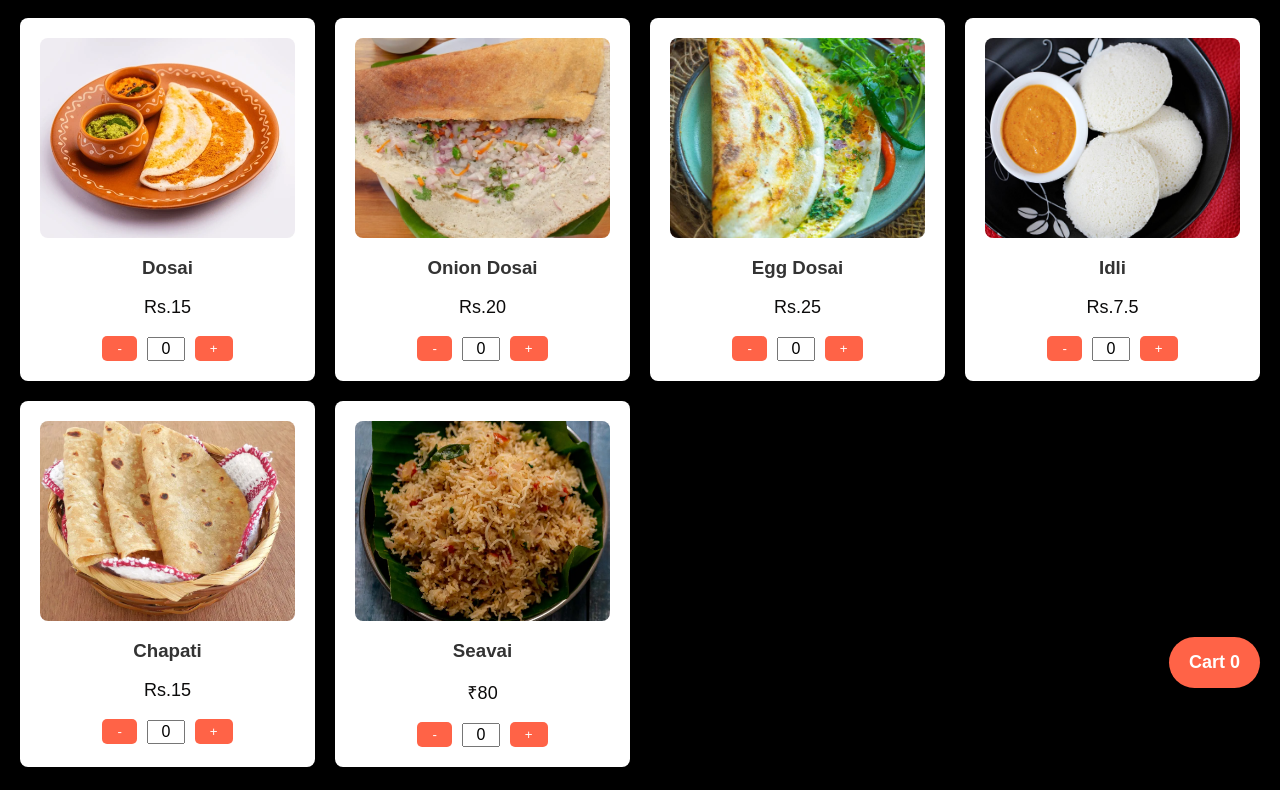
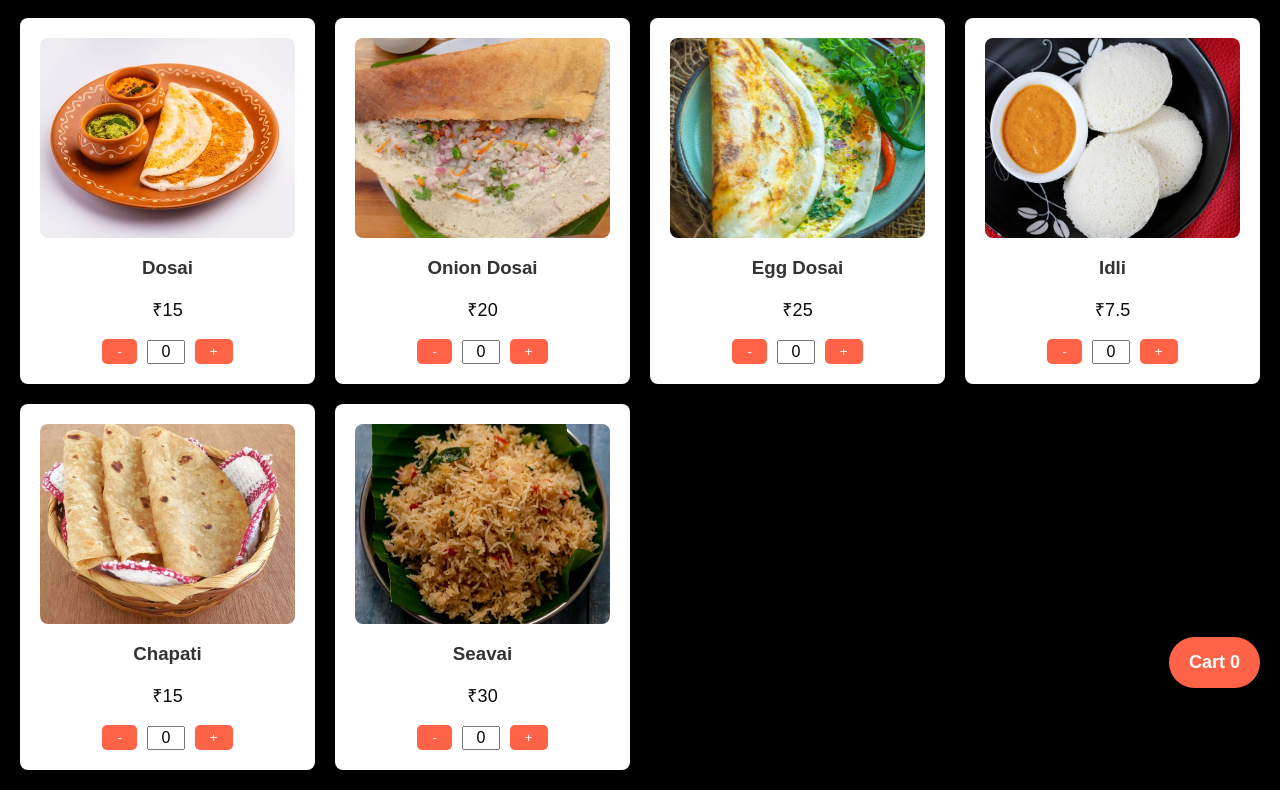
Before and after one commit to iamvjaicbe/littlebites, a plain HTML site: page New folder/index.html in a window 1280 px wide. Shown: the part 92-882 px from the top of the page. Drawn offline with Linux system fonts and the light colour scheme.

Commit message:
index.html

```diff
--- a/New folder/index.html
+++ b/New folder/index.html
@@ -219,7 +219,7 @@
         <div class="menu-item">
             <img src="images/Dosai.jpg" alt="Dosai">
             <h3>Dosai</h3>
-            <p class="price">Rs.15</p>
+            <p class="price">₹15</p>
             <div class="controls">
                 <button onclick="changeQuantity('Dosai', -1)">-</button>
                 <input type="text" id="quantity-Dosai" class="quantity" value="0" readonly>
@@ -231,7 +231,7 @@
         <div class="menu-item">
             <img src="images/OnionDosai.jpg" alt="Onion Dosai">
             <h3>Onion Dosai</h3>
-            <p class="price">Rs.20</p>
+            <p class="price">₹20</p>
             <div class="controls">
                 <button onclick="changeQuantity('Onion Dosai', -1)">-</button>
                 <input type="text" id="quantity-OnionDosai" class="quantity" value="0" readonly>
@@ -243,7 +243,7 @@
         <div class="menu-item">
             <img src="images/Egg-Dosa-2-1.jpg" alt="Egg Dosai">
             <h3>Egg Dosai</h3>
-            <p class="price">Rs.25</p>
+            <p class="price">₹25</p>
             <div class="controls">
                 <button onclick="changeQuantity('Egg Dosai', -1)">-</button>
                 <input type="text" id="quantity-EggDosai" class="quantity" value="0" readonly>
@@ -255,7 +255,7 @@
         <div class="menu-item">
             <img src="images/idli-recipe.jpg" alt="Idli">
             <h3>Idli</h3>
-            <p class="price">Rs.7.5</p>
+            <p class="price">₹7.5</p>
             <div class="controls">
                 <button onclick="changeQuantity('Idli', -1)">-</button>
                 <input type="text" id="quantity-Idli" class="quantity" value="0" readonly>
@@ -265,9 +265,9 @@
 
         <!-- Chapati -->
         <div class="menu-item">
-            <img src="images/Chapati.jpg" alt="Chapati">
+            <img src="images/chapati.jpg" alt="Chapati">
             <h3>Chapati</h3>
-            <p class="price">Rs.15</p>
+            <p class="price">₹15</p>
             <div class="controls">
                 <button onclick="changeQuantity('Chapati', -1)">-</button>
                 <input type="text" id="quantity-Chapati" class="quantity" value="0" readonly>
@@ -279,7 +279,7 @@
         <div class="menu-item">
             <img src="images/sevai.jpg" alt="Seavai">
             <h3>Seavai</h3>
-            <p class="price">₹80</p>
+            <p class="price">₹30</p>
             <div class="controls">
                 <button onclick="changeQuantity('Seavai', -1)">-</button>
                 <input type="text" id="quantity-Seavai" class="quantity" value="0" readonly>
@@ -318,7 +318,7 @@
         }
 
         function updateCart(item, quantity) {
-            let price = parseInt(document.querySelector(`#quantity-${item.replace(' ', '')}`).parentNode.previousElementSibling.innerText.replace('₹', ''));
+            let price = parseFloat(document.querySelector(`#quantity-${item.replace(' ', '')}`).parentNode.previousElementSibling.innerText.replace('₹', '').trim());
 
             if (quantity > 0) {
                 if (!cart[item]) {
@@ -378,7 +378,7 @@
         }
 
         function shareCartOnWhatsApp() {
-            let cartMessage = `Order from Little Bites:\n\n`;
+            let cartMessage = `New Order:\n\n`;
 
             for (let item in cart) {
                 cartMessage += `${item} x ${cart[item].quantity} - ₹${cart[item].price * cart[item].quantity}\n`;
```
